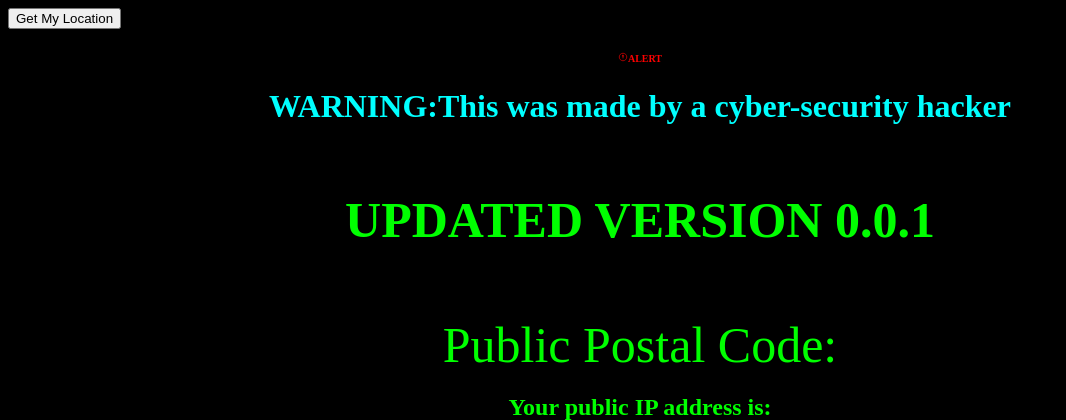
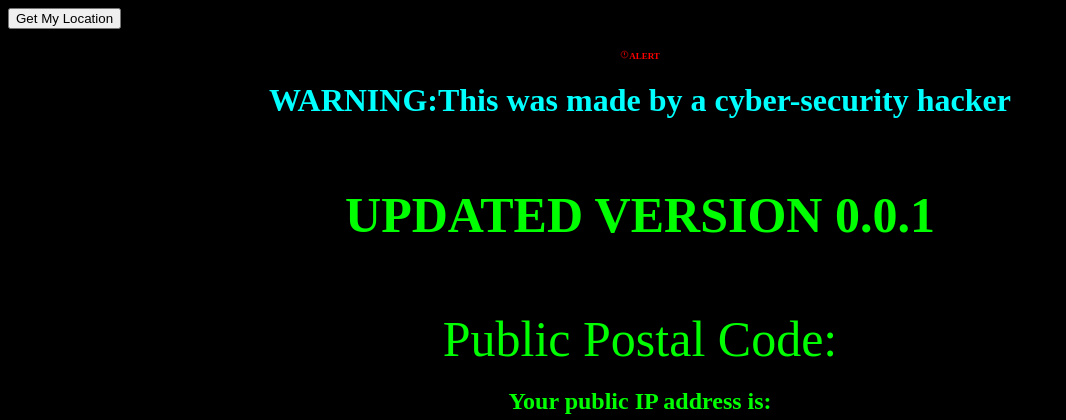
Before and after one commit to dhkiller350/you, a PHP site: page / in a window 1280 px wide. Shown: the top 420 px of the page, without its empty margins (0-1066 px from the left). Run offline with PHP 8.4, Linux system fonts and the light colour scheme.

Commit message:
Update style.css

```diff
--- a/style.css
+++ b/style.css
@@ -48,7 +48,7 @@ h4{
 h6{
     color:red;
     text-align:center;
-    font-size:10px;
+    font-size:9px;
 }
 
 h1{
```
